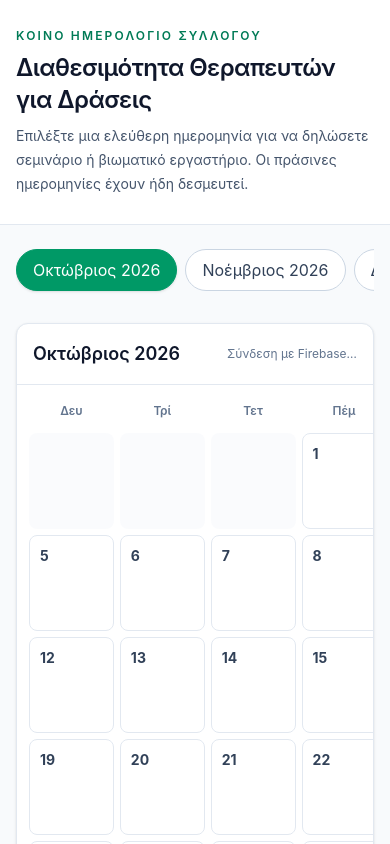
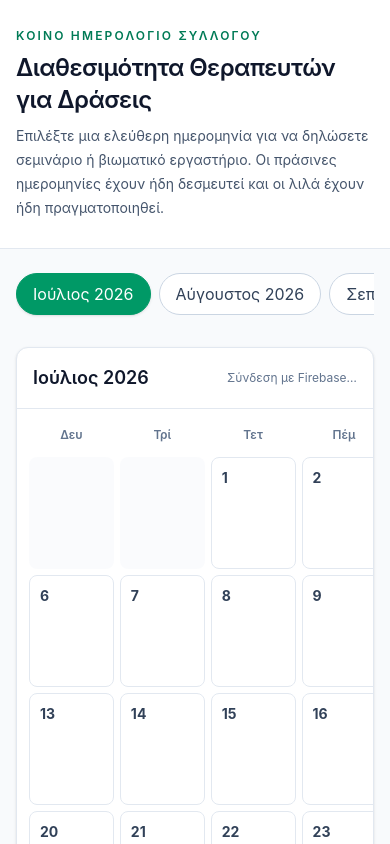
Before and after one commit to maryzed03-blip/hmerologiosillogou, a React (Vite) app: page / in a window 390 px wide. Shown: the top 844 px of the page. Built offline with nearby package versions, Linux system fonts and the light colour scheme; no server answers.

Commit message:
Add files via upload

```diff
--- a/src/App.tsx
+++ b/src/App.tsx
@@ -3,8 +3,6 @@ import {
   deleteDoc,
   doc,
   onSnapshot,
-  orderBy,
-  query,
   runTransaction,
   serverTimestamp,
   updateDoc,
@@ -15,6 +13,8 @@ import {
 import { useEffect, useMemo, useState, type FormEvent, type ReactNode } from "react";
 import { db, ensureAnonymousUser } from "./firebase";
 
+type BookingStatus = "booked" | "completed";
+
 type Booking = {
   id: string;
   booking_date: string;
@@ -23,18 +23,57 @@ type Booking = {
   topic: string | null;
   description: string | null;
   owner_uid: string;
+  status: BookingStatus;
 };
 
-const MONTHS = [
-  { key: "2026-10", label: "Οκτώβριος 2026", year: 2026, month: 9 },
-  { key: "2026-11", label: "Νοέμβριος 2026", year: 2026, month: 10 },
-  { key: "2026-12", label: "Δεκέμβριος 2026", year: 2026, month: 11 },
-  { key: "2027-01", label: "Ιανουάριος 2027", year: 2027, month: 0 },
-  { key: "2027-02", label: "Φεβρουάριος 2027", year: 2027, month: 1 },
-] as const;
+type MonthItem = {
+  key: string;
+  label: string;
+  year: number;
+  month: number;
+};
 
+const PLACEHOLDER = "Θα συμπληρωθεί αργότερα";
 const WEEKDAYS = ["Δευ", "Τρί", "Τετ", "Πέμ", "Παρ", "Σάβ", "Κυρ"];
-const PLACEHOLDER = "Θα συμπληρωθεί αργότερα";
+
+const STATIC_BOOKINGS: Booking[] = [
+  {
+    id: "2026-07-05",
+    booking_date: "2026-07-05",
+    therapist_name: "Ευαγγελία Ξανθοπούλου, Μαρία Ζάχου",
+    action_time: "19:30 – 21:30",
+    topic: "Από την εσωτερική ησυχία στην αυθεντική συνάντηση",
+    description: "Πραγματοποιημένη δράση συλλόγου. Η ημερομηνία παραμένει ως ιστορική αναφορά.",
+    owner_uid: "static-completed-event",
+    status: "completed",
+  },
+];
+
+function buildMonths(startYear: number, startMonth: number, endYear: number, endMonth: number): MonthItem[] {
+  const result: MonthItem[] = [];
+  const current = new Date(startYear, startMonth, 1);
+  const end = new Date(endYear, endMonth, 1);
+
+  while (current <= end) {
+    const year = current.getFullYear();
+    const month = current.getMonth();
+    result.push({
+      key: `${year}-${String(month + 1).padStart(2, "0")}`,
+      label: current.toLocaleDateString("el-GR", {
+        month: "long",
+        year: "numeric",
+      }).replace(/^./, (m) => m.toUpperCase()),
+      year,
+      month,
+    });
+
+    current.setMonth(current.getMonth() + 1);
+  }
+
+  return result;
+}
+
+const MONTHS = buildMonths(2026, 6, 2027, 7); // Ιούλιος 2026 έως Αύγουστος 2027
 
 function toDateString(year: number, month: number, day: number) {
   const m = String(month + 1).padStart(2, "0");
@@ -42,20 +81,17 @@ function toDateString(year: number, month: number, day: number) {
   return `${year}-${m}-${d}`;
 }
 
-function bookingFromSnapshot(
-  snapshot: QueryDocumentSnapshot<DocumentData>,
-): Booking {
+function bookingFromSnapshot(snapshot: QueryDocumentSnapshot<DocumentData>): Booking {
   const data = snapshot.data();
   return {
     id: snapshot.id,
     booking_date: String(data.booking_date ?? snapshot.id),
     therapist_name: String(data.therapist_name ?? ""),
-    action_time:
-      typeof data.action_time === "string" ? data.action_time : null,
+    action_time: typeof data.action_time === "string" ? data.action_time : null,
     topic: typeof data.topic === "string" ? data.topic : null,
-    description:
-      typeof data.description === "string" ? data.description : null,
+    description: typeof data.description === "string" ? data.description : null,
     owner_uid: String(data.owner_uid ?? ""),
+    status: data.status === "completed" ? "completed" : "booked",
   };
 }
 
@@ -71,7 +107,7 @@ function firebaseMessage(error: unknown, fallback: string) {
       return "Δεν έχει ολοκληρωθεί η ρύθμιση του Firebase Authentication για αυτή την εφαρμογή.";
     case "permission-denied":
     case "firestore/permission-denied":
-      return "Το Firebase απέρριψε την ενέργεια. Έλεγξε αν δημοσίευσες τους κανόνες Firestore.";
+      return "Το Firebase απέρριψε την ενέργεια. Άνοιξε το αρχείο firestore.rules και δημοσίευσέ το στο Firestore → Rules.";
     case "failed-precondition":
     case "firestore/failed-precondition":
       return "Δεν έχει δημιουργηθεί σωστά η βάση Firestore ή λείπει κάποια απαραίτητη ρύθμιση.";
@@ -83,9 +119,16 @@ function firebaseMessage(error: unknown, fallback: string) {
   }
 }
 
+function mergeBookings(liveBookings: Booking[]) {
+  const map = new Map<string, Booking>();
+  for (const item of STATIC_BOOKINGS) map.set(item.booking_date, item);
+  for (const item of liveBookings) map.set(item.booking_date, item);
+  return Array.from(map.values()).sort((a, b) => a.booking_date.localeCompare(b.booking_date));
+}
+
 export default function App() {
   const [activeMonth, setActiveMonth] = useState(MONTHS[0].key);
-  const [bookings, setBookings] = useState<Booking[]>([]);
+  const [bookings, setBookings] = useState<Booking[]>(STATIC_BOOKINGS);
   const [loading, setLoading] = useState(true);
   const [connectionError, setConnectionError] = useState<string | null>(null);
   const [currentUid, setCurrentUid] = useState<string | null>(null);
@@ -108,36 +151,27 @@ export default function App() {
         if (cancelled) return;
         setCurrentUid(user.uid);
 
-        const bookingsQuery = query(
+        stopRealtime = onSnapshot(
           collection(db, "bookings"),
-          orderBy("booking_date", "asc"),
-        );
-
-        stopRealtime = onSnapshot(
-          bookingsQuery,
           (snapshot) => {
             if (cancelled) return;
-            setBookings(snapshot.docs.map(bookingFromSnapshot));
+            const liveBookings = snapshot.docs.map(bookingFromSnapshot);
+            setBookings(mergeBookings(liveBookings));
             setConnectionError(null);
             setLoading(false);
           },
           (error: FirestoreError) => {
             if (cancelled) return;
-            setConnectionError(
-              firebaseMessage(
-                error,
-                "Δεν ήταν δυνατή η φόρτωση των κρατήσεων από το Firebase.",
-              ),
-            );
+            setBookings(STATIC_BOOKINGS);
+            setConnectionError(firebaseMessage(error, "Δεν ήταν δυνατή η φόρτωση των κρατήσεων από το Firebase."));
             setLoading(false);
           },
         );
       })
       .catch((error) => {
         if (cancelled) return;
-        setConnectionError(
-          firebaseMessage(error, "Δεν ήταν δυνατή η σύνδεση με το Firebase."),
-        );
+        setBookings(STATIC_BOOKINGS);
+        setConnectionError(firebaseMessage(error, "Δεν ήταν δυνατή η σύνδεση με το Firebase."));
         setLoading(false);
       });
 
@@ -147,15 +181,11 @@ export default function App() {
     };
   }, []);
 
-  const month = MONTHS.find((item) => item.key === activeMonth)!;
+  const month = MONTHS.find((item) => item.key === activeMonth) ?? MONTHS[0];
 
   const calendarCells = useMemo(() => {
     const firstDay = new Date(month.year, month.month, 1);
-    const daysInMonth = new Date(
-      month.year,
-      month.month + 1,
-      0,
-    ).getDate();
+    const daysInMonth = new Date(month.year, month.month + 1, 0).getDate();
     const startOffset = (firstDay.getDay() + 6) % 7;
     const cells: Array<number | null> = [];
 
@@ -169,7 +199,7 @@ export default function App() {
   return (
     <div className="min-h-screen bg-slate-50 text-slate-900">
       <header className="border-b border-slate-200 bg-white">
-        <div className="mx-auto max-w-5xl px-4 py-7 sm:px-6">
+        <div className="mx-auto max-w-6xl px-4 py-7 sm:px-6">
           <p className="mb-2 text-xs font-semibold uppercase tracking-[0.18em] text-emerald-700">
             Κοινό ημερολόγιο συλλόγου
           </p>
@@ -177,24 +207,20 @@ export default function App() {
             Διαθεσιμότητα Θεραπευτών για Δράσεις
           </h1>
           <p className="mt-2 max-w-3xl text-sm leading-6 text-slate-600">
-            Επιλέξτε μια ελεύθερη ημερομηνία για να δηλώσετε σεμινάριο ή
-            βιωματικό εργαστήριο. Οι πράσινες ημερομηνίες έχουν ήδη δεσμευτεί.
+            Επιλέξτε μια ελεύθερη ημερομηνία για να δηλώσετε σεμινάριο ή βιωματικό εργαστήριο.
+            Οι πράσινες ημερομηνίες έχουν ήδη δεσμευτεί και οι λιλά έχουν ήδη πραγματοποιηθεί.
           </p>
         </div>
       </header>
 
-      <main className="mx-auto max-w-5xl px-4 py-6 sm:px-6">
+      <main className="mx-auto max-w-6xl px-4 py-6 sm:px-6">
         {connectionError && (
           <div className="mb-5 rounded-lg border border-red-200 bg-red-50 px-4 py-3 text-sm text-red-800">
-            <strong className="font-semibold">Δεν συνδέθηκε η εφαρμογή:</strong>{" "}
-            {connectionError}
+            <strong className="font-semibold">Πρόβλημα σύνδεσης με Firebase:</strong> {connectionError}
           </div>
         )}
 
-        <nav
-          aria-label="Επιλογή μήνα"
-          className="mb-6 flex gap-2 overflow-x-auto pb-2"
-        >
+        <nav aria-label="Επιλογή μήνα" className="mb-6 flex gap-2 overflow-x-auto pb-2">
           {MONTHS.map((item) => (
             <button
               key={item.key}
@@ -215,67 +241,58 @@ export default function App() {
         <section className="overflow-hidden rounded-xl border border-slate-200 bg-white shadow-sm">
           <div className="flex items-center justify-between border-b border-slate-200 px-4 py-4 sm:px-5">
             <h2 className="text-lg font-semibold">{month.label}</h2>
-            <span className="text-xs text-slate-500">
-              {loading ? "Σύνδεση με Firebase…" : `${bookings.length} κρατήσεις`}
-            </span>
+            <span className="text-xs text-slate-500">{loading ? "Σύνδεση με Firebase…" : `${bookings.length} συνολικά γεγονότα`}</span>
           </div>
 
           <div className="overflow-x-auto p-3 sm:p-5">
             <div className="min-w-[630px]">
               <div className="mb-2 grid grid-cols-7 gap-1.5 text-center text-xs font-semibold text-slate-500">
                 {WEEKDAYS.map((weekday) => (
-                  <div key={weekday} className="py-1.5">
-                    {weekday}
-                  </div>
+                  <div key={weekday} className="py-1.5">{weekday}</div>
                 ))}
               </div>
 
               <div className="grid grid-cols-7 gap-1.5">
                 {calendarCells.map((day, index) => {
                   if (day === null) {
-                    return (
-                      <div
-                        key={`empty-${index}`}
-                        className="h-24 rounded-lg bg-slate-50/70"
-                      />
-                    );
+                    return <div key={`empty-${index}`} className="h-28 rounded-lg bg-slate-50/70" />;
                   }
 
                   const date = toDateString(month.year, month.month, day);
                   const booking = bookingsByDate.get(date);
-                  const isBooked = Boolean(booking);
+                  const status = booking?.status ?? null;
+
+                  const buttonClass =
+                    status === "completed"
+                      ? "border-violet-400 bg-violet-100 hover:bg-violet-200"
+                      : status === "booked"
+                        ? "border-emerald-500 bg-emerald-100 hover:bg-emerald-200"
+                        : "border-slate-200 bg-white hover:border-emerald-400 hover:bg-emerald-50";
 
                   return (
                     <button
                       key={date}
                       type="button"
-                      onClick={() =>
-                        booking ? setViewBooking(booking) : setSelectedDate(date)
-                      }
-                      className={
-                        "flex h-24 flex-col items-start rounded-lg border p-2.5 text-left transition " +
-                        (isBooked
-                          ? "border-emerald-500 bg-emerald-100 hover:bg-emerald-200"
-                          : "border-slate-200 bg-white hover:border-emerald-400 hover:bg-emerald-50")
-                      }
+                      onClick={() => booking ? setViewBooking(booking) : setSelectedDate(date)}
+                      className={`flex h-28 flex-col items-start rounded-lg border p-2.5 text-left transition ${buttonClass}`}
                     >
-                      <span
-                        className={
-                          "text-sm font-bold " +
-                          (isBooked ? "text-emerald-950" : "text-slate-700")
-                        }
-                      >
+                      <span className={`text-sm font-bold ${status === "completed" ? "text-violet-950" : status === "booked" ? "text-emerald-950" : "text-slate-700"}`}>
                         {day}
                       </span>
 
                       {booking && (
                         <>
-                          <span className="mt-1 text-[10px] font-semibold uppercase tracking-wide text-emerald-700">
-                            Δεσμευμένη
+                          <span className={`mt-1 text-[10px] font-semibold uppercase tracking-wide ${status === "completed" ? "text-violet-700" : "text-emerald-700"}`}>
+                            {status === "completed" ? "Πραγματοποιήθηκε" : "Δεσμευμένη"}
                           </span>
-                          <span className="mt-1 line-clamp-2 text-xs font-medium leading-4 text-emerald-950">
+                          <span className={`mt-1 line-clamp-2 text-xs font-medium leading-4 ${status === "completed" ? "text-violet-950" : "text-emerald-950"}`}>
                             {booking.therapist_name}
                           </span>
+                          {booking.topic && (
+                            <span className={`mt-1 line-clamp-2 text-[11px] leading-4 ${status === "completed" ? "text-violet-800" : "text-slate-700"}`}>
+                              {booking.topic}
+                            </span>
+                          )}
                         </>
                       )}
                     </button>
@@ -295,28 +312,24 @@ export default function App() {
             <span className="inline-block h-3.5 w-3.5 rounded border border-emerald-500 bg-emerald-100" />
             Δεσμευμένη ημερομηνία
           </span>
+          <span className="flex items-center gap-2">
+            <span className="inline-block h-3.5 w-3.5 rounded border border-violet-400 bg-violet-100" />
+            Πραγματοποιημένη δράση
+          </span>
         </div>
 
         <p className="mt-6 rounded-lg bg-slate-100 px-4 py-3 text-xs leading-5 text-slate-600">
-          Η επεξεργασία ή η ακύρωση μιας κράτησης γίνεται μόνο από τον ίδιο
-          browser και την ίδια συσκευή από όπου δημιουργήθηκε.
+          Η επεξεργασία ή η ακύρωση μιας κράτησης γίνεται μόνο από τον ίδιο browser και την ίδια συσκευή από όπου δημιουργήθηκε.
         </p>
       </main>
 
       {selectedDate && (
         <BookingForm
           date={selectedDate}
+          connectionError={connectionError}
           onClose={() => setSelectedDate(null)}
-          connectionError={connectionError}
           onSaved={(booking) => {
-            setBookings((previous) => [
-              ...previous.filter(
-                (item) =>
-                  item.id !== booking.id &&
-                  item.booking_date !== booking.booking_date,
-              ),
-              booking,
-            ]);
+            setBookings((previous) => mergeBookings([...previous.filter((item) => item.id !== booking.id && item.booking_date !== booking.booking_date), booking]));
             setSelectedDate(null);
           }}
         />
@@ -325,19 +338,16 @@ export default function App() {
       {viewBooking && (
         <BookingDetails
           booking={viewBooking}
-          canManage={
-            Boolean(currentUid) && viewBooking.owner_uid === currentUid
-          }
+          canManage={viewBooking.status === "booked" && Boolean(currentUid) && viewBooking.owner_uid === currentUid}
           onClose={() => setViewBooking(null)}
           onEdit={() => {
+            if (viewBooking.status === "completed") return;
             const booking = viewBooking;
             setViewBooking(null);
             setEditBooking(booking);
           }}
           onDeleted={(id) => {
-            setBookings((previous) =>
-              previous.filter((item) => item.id !== id),
-            );
+            setBookings((previous) => previous.filter((item) => item.id !== id));
             setViewBooking(null);
           }}
         />
@@ -350,10 +360,7 @@ export default function App() {
           connectionError={connectionError}
           onClose={() => setEditBooking(null)}
           onSaved={(booking) => {
-            setBookings((previous) => [
-              ...previous.filter((item) => item.id !== booking.id),
-              booking,
-            ]);
+            setBookings((previous) => mergeBookings([...previous.filter((item) => item.id !== booking.id), booking]));
             setEditBooking(null);
           }}
         />
@@ -390,18 +397,10 @@ function BookingForm({
   const [name, setName] = useState(existing?.therapist_name ?? "");
   const [time, setTime] = useState(existing?.action_time ?? "");
   const [topic, setTopic] = useState(existing?.topic ?? "");
-  const [description, setDescription] = useState(
-    existing?.description ?? "",
-  );
-  const [laterTime, setLaterTime] = useState(
-    existing ? existing.action_time === null : false,
-  );
-  const [laterTopic, setLaterTopic] = useState(
-    existing ? existing.topic === null : false,
-  );
-  const [laterDescription, setLaterDescription] = useState(
-    existing ? existing.description === null : false,
-  );
+  const [description, setDescription] = useState(existing?.description ?? "");
+  const [laterTime, setLaterTime] = useState(existing ? existing.action_time === null : false);
+  const [laterTopic, setLaterTopic] = useState(existing ? existing.topic === null : false);
+  const [laterDescription, setLaterDescription] = useState(existing ? existing.description === null : false);
   const [saving, setSaving] = useState(false);
   const [error, setError] = useState<string | null>(null);
 
@@ -425,13 +424,12 @@ function BookingForm({
         action_time: laterTime ? null : time.trim() || null,
         topic: laterTopic ? null : topic.trim() || null,
         description: laterDescription ? null : description.trim() || null,
+        status: "booked" as BookingStatus,
       };
 
       if (existing) {
         if (existing.owner_uid !== user.uid) {
-          throw Object.assign(new Error("NOT_OWNER"), {
-            code: "not-owner",
-          });
+          throw Object.assign(new Error("NOT_OWNER"), { code: "not-owner" });
         }
 
         await updateDoc(bookingRef, {
@@ -440,17 +438,12 @@ function BookingForm({
           updated_at: serverTimestamp(),
         });
 
-        onSaved({
-          ...existing,
-          ...values,
-        });
+        onSaved({ ...existing, ...values });
       } else {
         await runTransaction(db, async (transaction) => {
           const current = await transaction.get(bookingRef);
           if (current.exists()) {
-            throw Object.assign(new Error("DATE_ALREADY_BOOKED"), {
-              code: "date-already-booked",
-            });
+            throw Object.assign(new Error("DATE_ALREADY_BOOKED"), { code: "date-already-booked" });
           }
 
           transaction.set(bookingRef, {
@@ -471,18 +464,11 @@ function BookingForm({
       const code = (caughtError as { code?: string } | null)?.code;
 
       if (code === "date-already-booked") {
-        setError(
-          "Η ημερομηνία δεσμεύτηκε μόλις από άλλο μέλος. Επιλέξτε άλλη ημερομηνία.",
-        );
+        setError("Η ημερομηνία δεσμεύτηκε μόλις από άλλο μέλος. Επιλέξτε άλλη ημερομηνία.");
       } else if (code === "not-owner") {
         setError("Δεν μπορείτε να επεξεργαστείτε αυτή την κράτηση.");
       } else {
-        setError(
-          firebaseMessage(
-            caughtError,
-            "Παρουσιάστηκε σφάλμα κατά την αποθήκευση. Δοκιμάστε ξανά.",
-          ),
-        );
+        setError(firebaseMessage(caughtError, "Παρουσιάστηκε σφάλμα κατά την αποθήκευση. Δοκιμάστε ξανά."));
       }
     } finally {
       setSaving(false);
@@ -491,16 +477,12 @@ function BookingForm({
 
   return (
     <Modal onClose={saving ? undefined : onClose}>
-      <h3 className="text-lg font-semibold">
-        {existing ? "Επεξεργασία δέσμευσης" : "Νέα δέσμευση"}
-      </h3>
-      <p className="mb-5 mt-1 text-sm capitalize text-slate-600">
-        {formatDateGreek(date)}
-      </p>
+      <h3 className="text-lg font-semibold">{existing ? "Επεξεργασία δέσμευσης" : "Νέα δέσμευση"}</h3>
+      <p className="mb-5 mt-1 text-sm capitalize text-slate-600">{formatDateGreek(date)}</p>
 
       {connectionError && (
         <div className="mb-4 rounded-lg border border-amber-200 bg-amber-50 px-3 py-2.5 text-xs leading-5 text-amber-900">
-          Μπορείτε να συμπληρώσετε τη φόρμα, αλλά η αποθήκευση θα λειτουργήσει μόνο όταν διορθωθεί η σύνδεση με το Firebase. {connectionError}
+          Η φόρμα ανοίγει κανονικά, αλλά η αποθήκευση θα δουλέψει μόνο όταν διορθωθεί η σύνδεση με το Firebase. {connectionError}
         </div>
       )}
 
@@ -527,7 +509,7 @@ function BookingForm({
           onChange={setTime}
           later={laterTime}
           onLaterChange={setLaterTime}
-          placeholder="π.χ. 18:00 – 20:00"
+          placeholder="π.χ. 19:30 – 21:30"
         />
 
         <OptionalField
@@ -551,11 +533,7 @@ function BookingForm({
           textarea
         />
 
-        {error && (
-          <p className="rounded-md bg-red-50 px-3 py-2 text-sm text-red-700">
-            {error}
-          </p>
-        )}
+        {error && <p className="rounded-md bg-red-50 px-3 py-2 text-sm text-red-700">{error}</p>}
 
         <div className="flex justify-end gap-2 pt-2">
           <button
@@ -659,9 +637,7 @@ function BookingDetails({
   const [error, setError] = useState<string | null>(null);
 
   async function handleDelete() {
-    if (!window.confirm("Θέλετε σίγουρα να ακυρώσετε αυτή τη δέσμευση;")) {
-      return;
-    }
+    if (!window.confirm("Θέλετε σίγουρα να ακυρώσετε αυτή τη δέσμευση;")) return;
 
     setDeleting(true);
     setError(null);
@@ -675,30 +651,25 @@ function BookingDetails({
       await deleteDoc(doc(db, "bookings", booking.booking_date));
       onDeleted(booking.id);
     } catch (caughtError) {
-      setError(
-        firebaseMessage(
-          caughtError,
-          "Δεν ήταν δυνατή η ακύρωση της κράτησης.",
-        ),
-      );
+      setError(firebaseMessage(caughtError, "Δεν ήταν δυνατή η ακύρωση της κράτησης."));
     } finally {
       setDeleting(false);
     }
   }
 
+  const isCompleted = booking.status === "completed";
+
   return (
     <Modal onClose={deleting ? undefined : onClose}>
       <div className="flex items-start justify-between gap-4">
         <div>
-          <p className="text-xs font-semibold uppercase tracking-wide text-emerald-700">
-            Δεσμευμένη ημερομηνία
+          <p className={`text-xs font-semibold uppercase tracking-wide ${isCompleted ? "text-violet-700" : "text-emerald-700"}`}>
+            {isCompleted ? "Πραγματοποιημένη δράση" : "Δεσμευμένη ημερομηνία"}
           </p>
-          <h3 className="mt-1 text-lg font-semibold capitalize">
-            {formatDateGreek(booking.booking_date)}
-          </h3>
+          <h3 className="mt-1 text-lg font-semibold capitalize">{formatDateGreek(booking.booking_date)}</h3>
         </div>
-        <span className="rounded-full bg-emerald-100 px-2.5 py-1 text-xs font-medium text-emerald-800">
-          Κρατημένη
+        <span className={`rounded-full px-2.5 py-1 text-xs font-medium ${isCompleted ? "bg-violet-100 text-violet-800" : "bg-emerald-100 text-emerald-800"}`}>
+          {isCompleted ? "Ολοκληρώθηκε" : "Κρατημένη"}
         </span>
       </div>
 
@@ -709,21 +680,22 @@ function BookingDetails({
         <DetailRow label="Περιγραφή" value={booking.description} />
       </dl>
 
-      {!canManage && (
+      {!canManage && !isCompleted && (
         <p className="mt-5 rounded-lg bg-slate-100 px-3 py-2 text-xs leading-5 text-slate-600">
-          Μόνο το μέλος που δημιούργησε αυτή την κράτηση από τη συγκεκριμένη
-          συσκευή μπορεί να την επεξεργαστεί ή να την ακυρώσει.
+          Μόνο το μέλος που δημιούργησε αυτή την κράτηση από τη συγκεκριμένη συσκευή μπορεί να την επεξεργαστεί ή να την ακυρώσει.
         </p>
       )}
 
-      {error && (
-        <p className="mt-4 rounded-md bg-red-50 px-3 py-2 text-sm text-red-700">
-          {error}
+      {isCompleted && (
+        <p className="mt-5 rounded-lg bg-violet-50 px-3 py-2 text-xs leading-5 text-violet-900">
+          Αυτή η δράση έχει ήδη πραγματοποιηθεί και εμφανίζεται μόνο ως ιστορική καταγραφή.
         </p>
       )}
 
+      {error && <p className="mt-4 rounded-md bg-red-50 px-3 py-2 text-sm text-red-700">{error}</p>}
+
       <div className="mt-6 flex flex-wrap justify-end gap-2">
-        {canManage && (
+        {canManage && !isCompleted && (
           <>
             <button
               type="button"
@@ -762,28 +734,15 @@ function DetailRow({ label, value }: { label: string; value: string | null }) {
 
   return (
     <div>
-      <dt className="text-xs font-semibold uppercase tracking-wide text-slate-500">
-        {label}
-      </dt>
-      <dd
-        className={
-          "mt-1 leading-6 " +
-          (isEmpty ? "italic text-slate-400" : "text-slate-900")
-        }
-      >
+      <dt className="text-xs font-semibold uppercase tracking-wide text-slate-500">{label}</dt>
+      <dd className={`mt-1 leading-6 ${isEmpty ? "italic text-slate-400" : "text-slate-900"}`}>
         {isEmpty ? PLACEHOLDER : value}
       </dd>
     </div>
   );
 }
 
-function Modal({
-  children,
-  onClose,
-}: {
-  children: ReactNode;
-  onClose?: () => void;
-}) {
+function Modal({ children, onClose }: { children: ReactNode; onClose?: () => void }) {
   return (
     <div
       className="fixed inset-0 z-50 flex items-center justify-center overflow-y-auto bg-slate-950/50 p-4"
```
Also changed, not shown: FIREBASE_NEXT_STEPS.txt (added), 2 other files (tests, documents, lock files or other folders).
